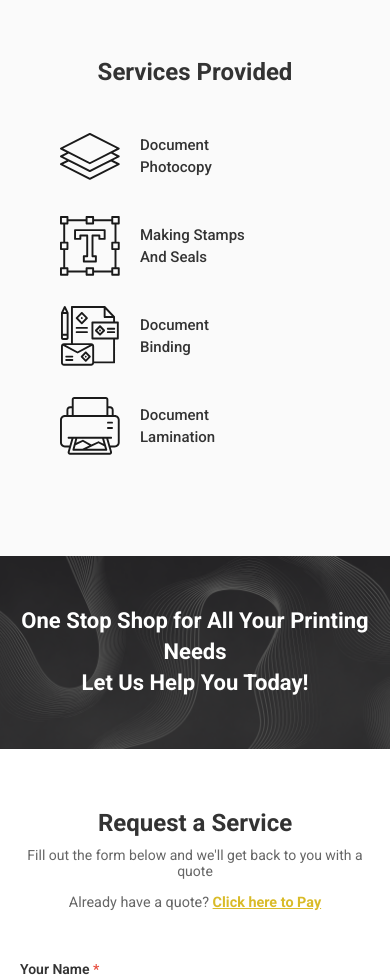
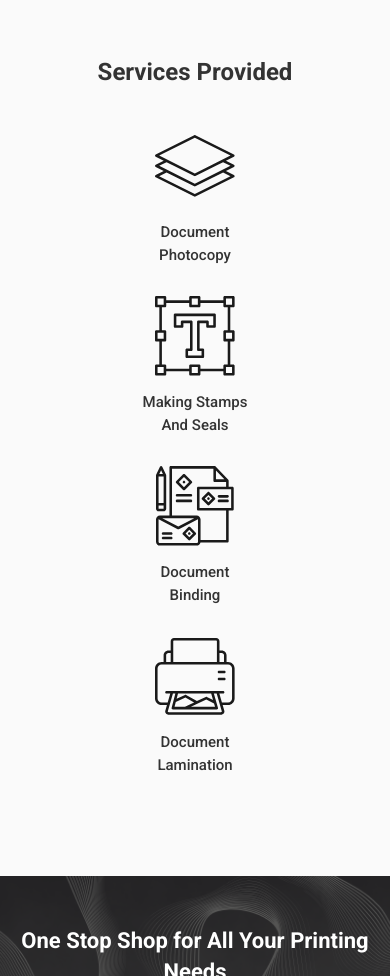
Before and after one commit to SAM123-Tech-commints/PRINTHADA, a plain HTML site: page SERVICES.html in a window 390 px wide. Shown: the part 1360-2336 px from the top of the page. Drawn offline with Linux system fonts and the light colour scheme.

Commit message:
Add files via upload

```diff
--- a/SERVICES.html
+++ b/SERVICES.html
@@ -5,7 +5,7 @@
     <meta charset="UTF-8">
     <meta name="viewport" content="width=device-width, initial-scale=1.0">
     <title>Services - Printhada</title>
-    <link rel="icon" href="./IMAGES/5db1c76c09bd4716a7ddbc483a6afc6e11d7ef70.png" type="image/png">
+    <link rel="icon" href="icon.ico" type="image/x-icon">
     <link rel="preconnect" href="https://fonts.googleapis.com">
     <link rel="preconnect" href="https://fonts.gstatic.com" crossorigin>
     <link href="https://fonts.googleapis.com/css2?family=Roboto:wght@300;400;500;600;700;900&display=swap"
@@ -1943,7 +1943,8 @@
                 bottom: 0;
                 width: 100%;
                 height: 100vh;
-                background: #fff;
+                min-height: 100vh;
+                background: #ffffff;
                 display: flex;
                 flex-direction: column;
                 justify-content: center;
@@ -1951,7 +1952,8 @@
                 opacity: 0;
                 visibility: hidden;
                 transition: opacity 0.3s ease, visibility 0.3s ease;
-                z-index: 1001;
+                z-index: 9999;
+                overflow-y: auto;
             }
 
             .main-nav.active {
@@ -2161,20 +2163,21 @@
             }
 
             .service-item {
-                flex-direction: row;
-                gap: 20px;
-                max-width: 300px;
+                flex-direction: column;
+                gap: 15px;
+                max-width: 200px;
                 width: 100%;
+                text-align: center;
             }
 
             .service-icon {
-                width: 60px;
-                height: 60px;
+                width: 80px;
+                height: 80px;
                 flex-shrink: 0;
             }
 
             .service-name {
-                text-align: left;
+                text-align: center;
                 max-width: none;
             }
 
```
Also changed, not shown: ABOUT.html (+5 -3 lines), CONTACTS.html (+5 -3 lines), PRICING.html (+5 -3 lines), index.html (+5 -3 lines), icon.ico (added).
